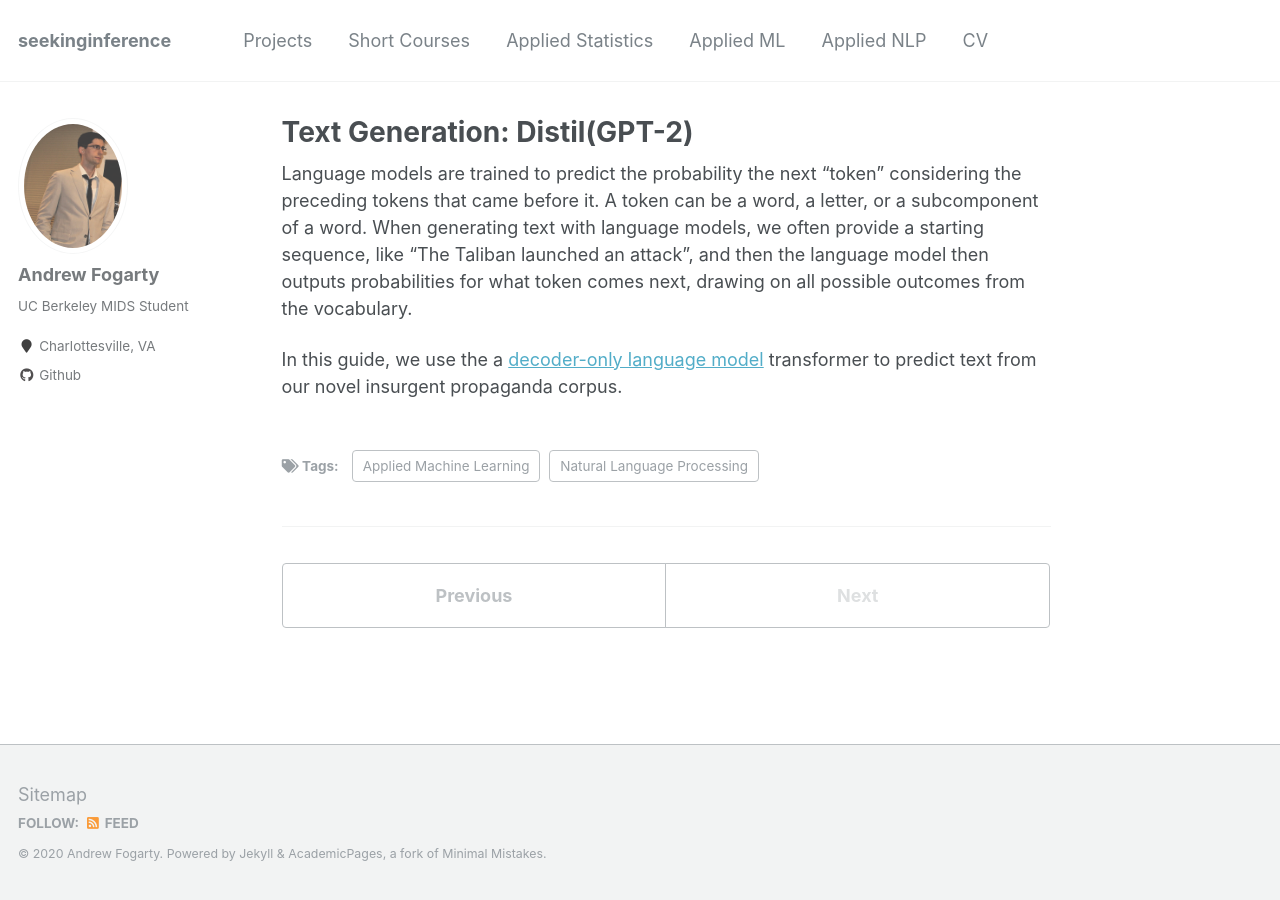
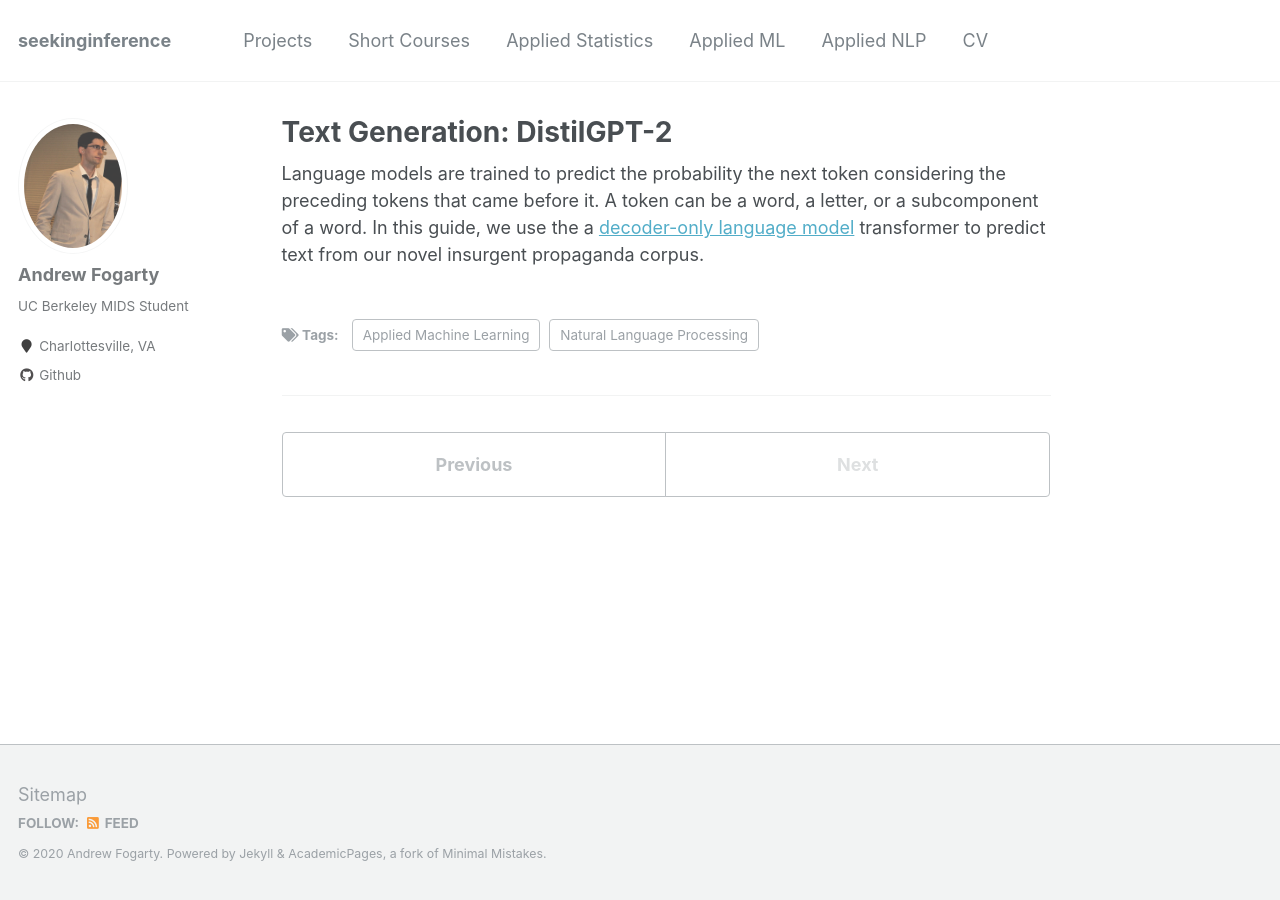
Before and after one commit to afogarty85/afogarty85.github.io, a Jekyll site: the page built from _NLP/2020-07-16-DistilGPT2.md, in a window 1280 px wide. Built offline with Jekyll 4.4.1, drawn with Linux system fonts in a browser that asks for light colours.

Commit message:
update nlp page

```diff
--- a/_NLP/2020-07-16-DistilGPT2.md
+++ b/_NLP/2020-07-16-DistilGPT2.md
@@ -1,5 +1,5 @@
 ---
-title: 'Text Generation: Distil(GPT-2)'
+title: 'Text Generation: DistilGPT-2'
 permalink: /NLP/DistilGPT2
 date: 2020-07-16
 tags:
@@ -7,6 +7,4 @@ tags:
   - Natural Language Processing
 ---
 
-Language models are trained to predict the probability the next “token” considering the preceding tokens that came before it. A token can be a word, a letter, or a subcomponent of a word. When generating text with language models, we often provide a starting sequence, like "The Taliban launched an attack", and then the language model then outputs probabilities for what token comes next, drawing on all possible outcomes from the vocabulary.
-
-In this guide, we use the a [decoder-only language model](/applied_nlp/gpt2.html){:target="_blank"} transformer to predict text from our novel insurgent propaganda corpus.
+Language models are trained to predict the probability the next token considering the preceding tokens that came before it. A token can be a word, a letter, or a subcomponent of a word. In this guide, we use the a [decoder-only language model](/applied_nlp/gpt2.html){:target="_blank"} transformer to predict text from our novel insurgent propaganda corpus.
```
